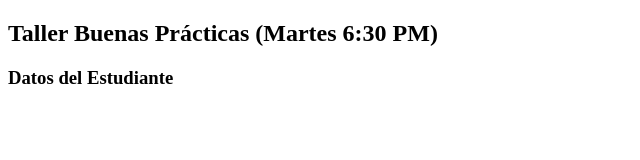
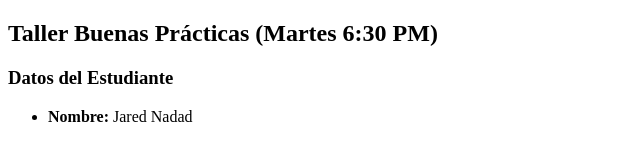
Before and after one commit to Jarezito12/cuc-buenas-practicas, a plain HTML site: page index.html in a window 1280 px wide. Shown: the whole page, without its empty margins (0-640 px from the left). Drawn offline with Linux system fonts and the light colour scheme.

Commit message:
Commit 5: agregado nombre

```diff
--- a/index.html
+++ b/index.html
@@ -10,7 +10,9 @@
 
     <section>
         <h3>Datos del Estudiante</h3>
-        <ul></ul>
+        <ul>
+            <li><strong>Nombre:</strong> Jared Nadad</li>
+        </ul>
     </section>
 
 
```
